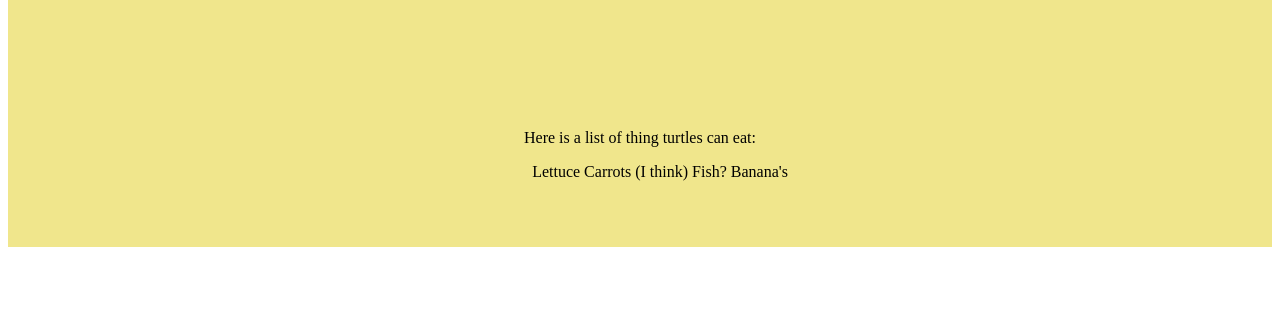
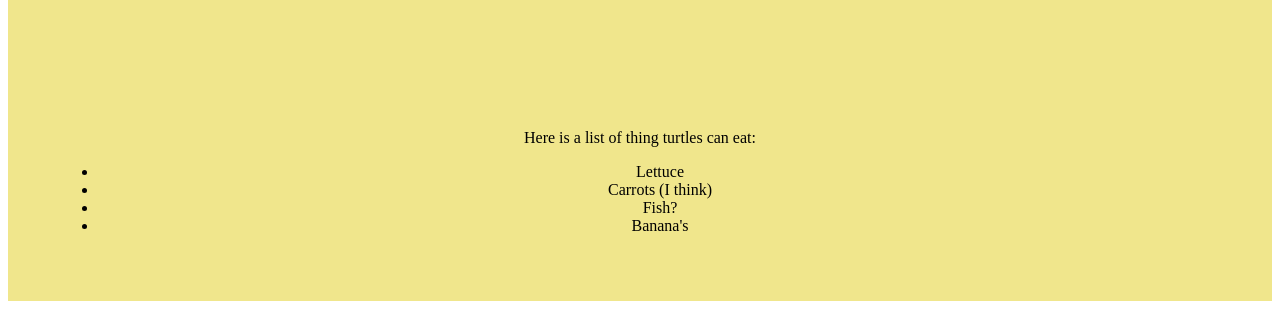
Before and after one commit to tomhughes87/day1_future, a plain HTML site: page index.html in a window 1280 px wide. Shown: the part 521-830 px from the top of the page. Before the commit the page ends 800 px from the top, so only its background shows below. Drawn offline with Linux system fonts and the light colour scheme.

Commit message:
fix list

```diff
--- a/index.html
+++ b/index.html
@@ -28,11 +28,10 @@
         <p>Here is a list of thing turtles can eat:</p>
 
         <ul>
-            <l>Lettuce</l>
-            <l>Carrots (I think)</l>
-            <l>Fish?</l>
-            <l>Banana's</l>
-
+            <li>Lettuce</li>
+            <li>Carrots (I think)</li>
+            <li>Fish?</li>
+            <li>Banana's</li>
         </ul>
     </div>
 
```
